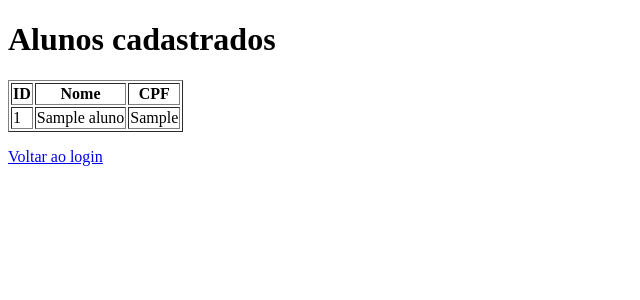
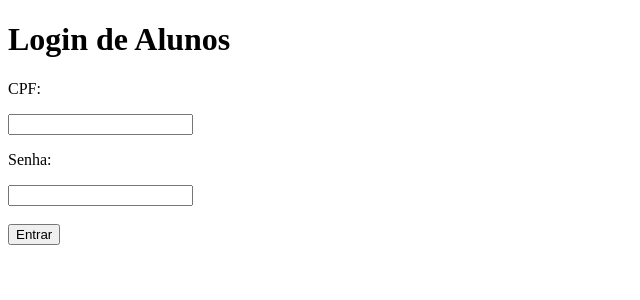
Before and after one commit to sophia518103-crypto/atividade, a PHP site: page / in a window 1280 px wide. Shown: the top 300 px of the page, without its empty margins (0-640 px from the left). Run offline with PHP 8.4, Linux system fonts and the light colour scheme; tables that the repository leaves empty or names only in its code hold one stand-in row (values such as "Sample post"); data that the repository does not hold is empty.

Commit message:
finalizar 1

```diff
--- a/index.php
+++ b/index.php
@@ -1,35 +1,18 @@
-<?php
-include "conecta.php";
-$sql = "SELECT * FROM aluno";
-$resultado = $conexao->query($sql);
-?>
 <!DOCTYPE html>
 <html lang="pt-BR">
 <head>
 <meta charset="UTF-8">
-<title>Lista de Alunos</title>
+<title>Login de Alunos</title>
 </head>
 <body>
-
-<h1>Alunos cadastrados</h1>
-<table border="1">
-<tr>
-<th>ID</th>
-<th>Nome</th>
-<th>CPF</th>
-</tr>
-<?php
-while ($aluno = $resultado->fetch_assoc()) {
-?>
-<tr>
-<td><?php echo $aluno["id"]; ?></td>
-<td><?php echo $aluno["nome"]; ?></td>
-<td><?php echo $aluno["cpf"]; ?></td>
-</tr>
-<?php
-}
-?>
-</table>
-<p><a href="index.php">Voltar ao login</a></p>
+<h1>Login de Alunos</h1>
+<form action="login.php" method="POST">
+<p>CPF:</p>
+<input type="text" name="cpf" maxlength="11" required>
+<p>Senha:</p>
+<input type="password" name="senha" required>
+<br><br>
+<button type="submit">Entrar</button>
+</form>
 </body>
 </html>
```
